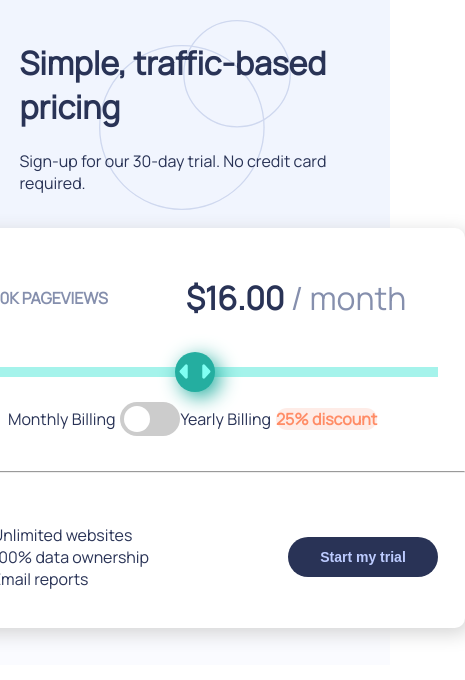
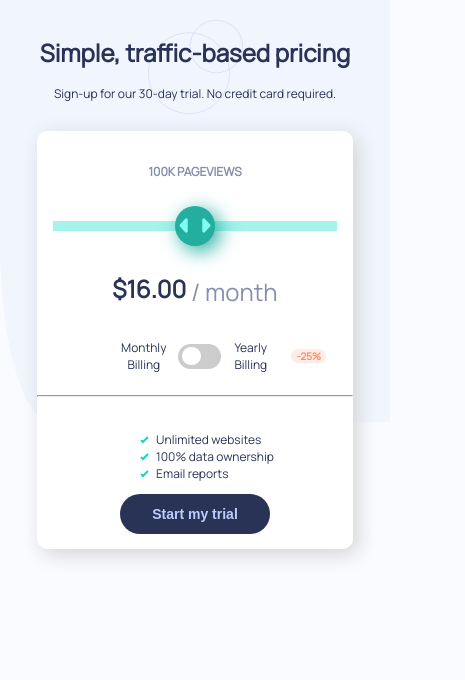
Before and after one commit to altovoy/interactive-pricing-component-main, a plain HTML site: page index.html in a window 390 px wide. Shown: the whole page, 465 px wide, since content can reach past the window. Drawn offline with Linux system fonts and the light colour scheme.

Commit message:
Basic responsive
+ Grid & flex organized

```diff
--- a/css/styles.css
+++ b/css/styles.css
@@ -36,7 +36,8 @@ html, body{
     width: 100%;
     height: 100%;
     font-family: 'Manrope';
-    color: var(--dark-desaturated-blue)
+    color: var(--dark-desaturated-blue);
+    background-color: var(--very-pale-blue);
 }
 
 .container{
@@ -45,7 +46,6 @@ html, body{
     justify-content: center;
     align-items: center;
     padding: 5%;
-    background-color: var(--very-pale-blue);
     background-image: url(../images/bg-pattern.svg);
     background-repeat: no-repeat;
     background-size: 100% 50vh;
@@ -57,6 +57,7 @@ html, body{
     background-repeat: no-repeat;
     background-size: auto 100%;
     background-position: center;
+    text-align: center;
 }
 
 .header img{
@@ -69,8 +70,8 @@ html, body{
 }
 
 .card{
-    width: 540px;
-    height: 400px;
+    max-width: 540px;
+    max-height: 400px;
     background-color: white;
     margin: 5%;
     border-radius: 10px;
@@ -114,6 +115,8 @@ input:focus{
 
 .pages{
     grid-area: pages;
+    display:flex;
+    align-items: center;
 }
 
 .prices{
@@ -126,6 +129,10 @@ input:focus{
 
 .plan{
     grid-area: plan;
+    display: grid;
+    grid-area: plan;
+    display: grid;
+    grid-template-columns: 1fr 3fr 1fr;
 }
 
 .card-content.superior{
@@ -220,9 +227,9 @@ input[type=checkbox]{
   }
 
   input:checked + .slider:before {
-    -webkit-transform: translateX(26px);
-    -ms-transform: translateX(26px);
-    transform: translateX(26px);
+    -webkit-transform: translateX(15px);
+    -ms-transform: translateX(15px);
+    transform: translateX(15px);
   }
 
 /* Rounded sliders */
@@ -242,22 +249,80 @@ input[type=checkbox]{
 }
 
 .plan span{
-    margin-right: 5px;
+    margin: 0 5px;
 }
 
 .label{
     background-color: var(--light-grayish-red);
     color: var(--light-red);
     font-weight: bold;
-    padding: 20px auto;
+    font-size: 10px;
+    padding: 0 5px;
+}
+
+.short-text{
+    display: none;
 }
 
 .period{
     font-weight: normal;
-    color: var(--grayish-blue)
+    color: var(--grayish-blue);
+    vertical-align: middle;
 }
 
 h4{
     text-transform: uppercase;
     color: var(--grayish-blue)
 }
+
+@media screen and (max-width: 570px){
+
+    body{
+        font-size: 12px;
+    }
+
+    .card-content.superior{
+        text-align: center;
+        display: grid;
+        grid-template-areas:
+            'pages'
+            'range-slider'
+            'prices'
+            'plan';
+        gap: 15px;
+    }
+
+    .card{
+        max-height: initial;
+    }
+
+    .card-content.superior{
+        text-align: center;
+    }
+
+    .pages{
+        display: inline;
+    }
+
+    .card-content.inferior{
+        flex-direction: column;
+    }
+
+    .short-text{
+        display: block;
+    }
+
+    .long-text{
+        display: none;
+    }
+
+    .switch{
+        height: 25px;
+    }
+
+    .slider:before{
+        height: 70%;
+        width: 45%;
+    }
+
+}
--- a/index.html
+++ b/index.html
@@ -26,19 +26,30 @@
       <form action="">
         <div class="card-content superior">
 
-          <h4 class="pages flex-center">100k pageviews</h4>
+          <h4 class="pages">100k pageviews</h4>
           <h1 class="price"> <span class="big-accent">$16.00</span> <span class="period"> / month</span> </h1>
           <input class="range-slider" type="range" min="5" max="10" step="0.01">
 
-          <div class="plan flex-center">
-            <span>Monthly Billing</span>
+          <div class="plan">
+            <div></div>
+            <div class="flex-center">
+              <span>Monthly Billing</span>
             <label class="switch">
               <input type="checkbox">
               <span class="slider round"></span>
             </label>
+            <span>Yearly Billing</span>
+            </div>
 
-            <span>Yearly Billing</span>
-            <span class="label rounded">25% discount</span>
+            <div class=" flex-center">
+              <span class=" label rounded long-text">
+                25% discount
+              </span>
+              <span class=" label rounded short-text">
+                -25%
+              </span>
+            </div>
+
           </div>
 
         </div>
```
